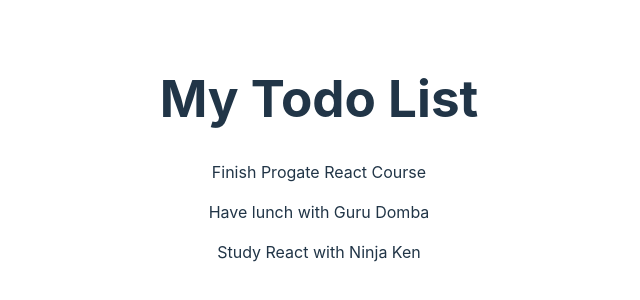
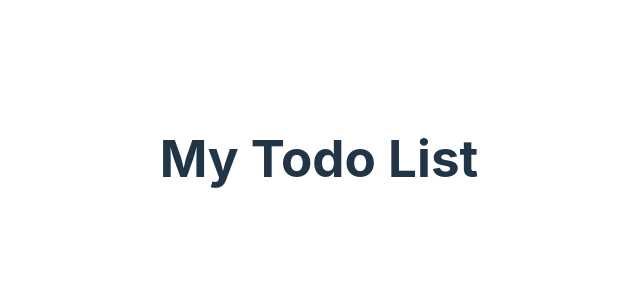
Before and after one commit to dendiasep/react-todo-app, a React (Vite) app: page / in a window 1280 px wide. Shown: the part 242-542 px from the top of the page, without its empty margins (321-961 px from the left). Built offline with nearby package versions, Linux system fonts and the light colour scheme.

Commit message:
First commit

```diff
--- a/src/App.jsx
+++ b/src/App.jsx
@@ -25,9 +25,7 @@ function App() {
   return (
     <div>
       <h1>My Todo List</h1>
-      {todos.map((todo) => {
-        return (<p key={todo.id}>{todo.title}</p>)
-      })}
+
     </div>
   )
 }
```
